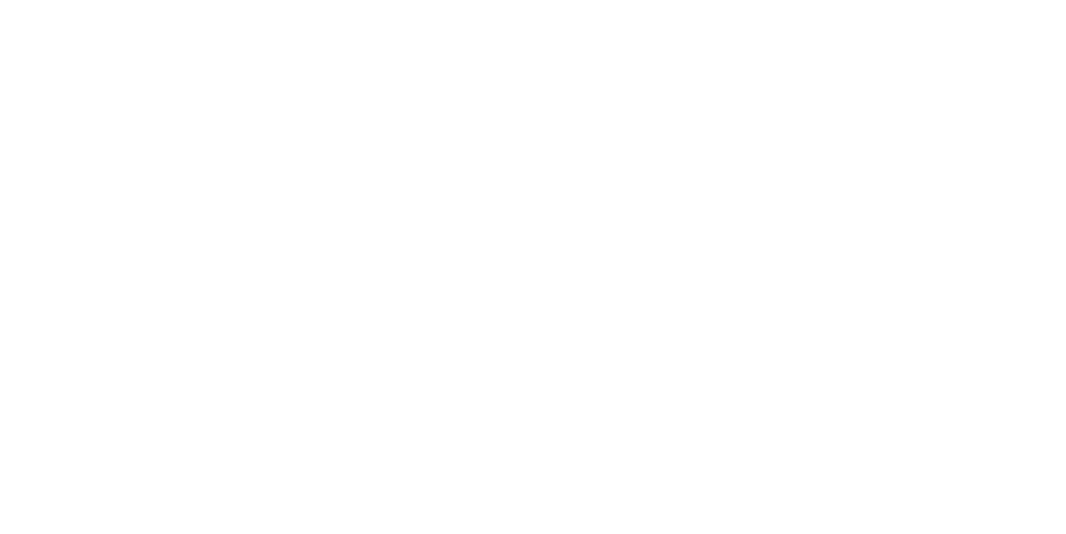
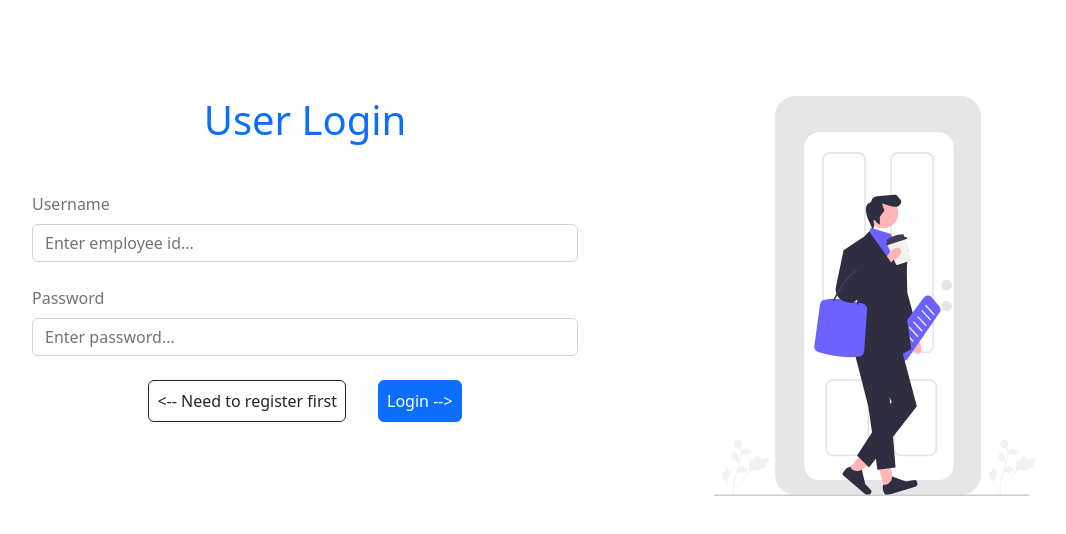
Before and after one commit to jobinjosetech/-shoppingcart-frontend-app, an Angular app: page /userLogin in a window 1280 px wide. Before the commit this address led to /. Shown: the top 534 px of the page, without its empty margins (50-1116 px from the left). Built offline with nearby package versions, Linux system fonts and the light colour scheme.

Commit message:
User Login

```diff
--- a/src/app/api.service.ts
+++ b/src/app/api.service.ts
@@ -7,4 +7,7 @@
 export class ApiService {
 
   constructor(private http:HttpClient) { }
+  loginUser = (data:any)=>{
+    return this.http.post("http://localhost:8080/userLogin", data)
+  }
 }
--- /dev/null
+++ b/src/app/user-login/user-login.component.html
@@ -0,0 +1,30 @@
+<div class="container">
+    <div class="row">
+        <div class="col col-12 col-sm-12 col-md-12 col-lg-12 col-xl-12 col-xxl-12 mt-5">
+            <div class="row">
+                <div class="col col-12 col-sm-12 col-md-12 col-lg-6 col-xl-6 col-xxl-6 mt-5">
+                    <div class="col col-12 col-sm-12 col-md-12 col-lg-12 col-xl-12 col-xxl-12 text-center">
+                        <h1 class="text-primary">User Login</h1>
+                    </div>
+                    <div class="row mt-5">
+                        <div class="col col-12 col-sm-12 col-md-12 col-lg-12 col-xl-12 col-xxl-12 mb-4">
+                            <label for="" class="form-label text-secondary">Username</label>
+                            <input type="text" class="form-control" name="username" [(ngModel)]="username" placeholder="Enter employee id...">
+                        </div>
+                        <div class="col col-12 col-sm-12 col-md-12 col-lg-12 col-xl-12 col-xxl-12">
+                            <label for="" class="form-label text-secondary">Password</label>
+                            <input type="password" class="form-control" name="password" [(ngModel)]="password" placeholder="Enter password...">
+                        </div>
+                        <div class="col col-12 col-sm-12 col-md-12 col-lg-12 col-xl-12 col-xxl-12 mt-4 d-flex justify-content-center">
+                            <button class="p-2 btn btn-outline-dark mx-3" routerLink="/employeereg"><-- Need to register first</button>
+                            <button class="btn btn-primary p-2 mx-3" (click)="readValues()">Login --></button>
+                        </div>
+                    </div>
+                </div>
+                <div class="col col-12 col-sm-12 col-md-12 col-lg-6 col-xl-6 col-xxl-6 mt-5 d-flex justify-content-center">
+                    <img height="400px" src='assets/images/emp_login.svg' alt="">
+                </div>
+            </div>
+        </div>
+    </div>
+</div>
--- /dev/null
+++ b/src/app/user-login/user-login.component.ts
@@ -0,0 +1,34 @@
+import { Component } from '@angular/core';
+import { Router, Routes } from '@angular/router';
+import { ApiService } from '../api.service';
+
+@Component({
+  selector: 'app-user-login',
+  templateUrl: './user-login.component.html',
+  styleUrls: ['./user-login.component.css']
+})
+export class UserLoginComponent {
+  constructor(private api:ApiService, private route:Router){}
+  username=""
+  password=""
+
+  readValues = ()=>{
+    let data:any = {
+      "username":this.username,
+      "password":this.password
+    }
+
+    this.api.loginUser(data).subscribe(
+      (response:any)=>{
+        this.username=""
+          this.password=""
+        if(response.status == "success"){
+          alert(response.message)
+          this.route.navigate(["/"])
+        }else{
+          alert(response.message)
+        }
+      }
+    )
+  }
+}
```
Also changed, not shown: src/app/app.module.ts (+8 -2 lines), src/app/user-login/user-login.component.css (added).
